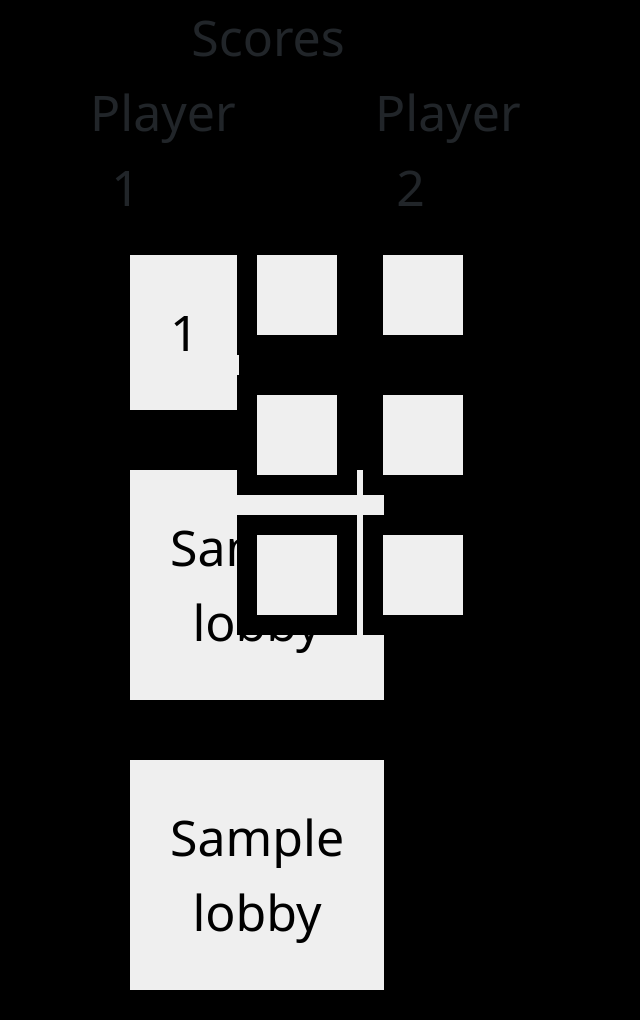
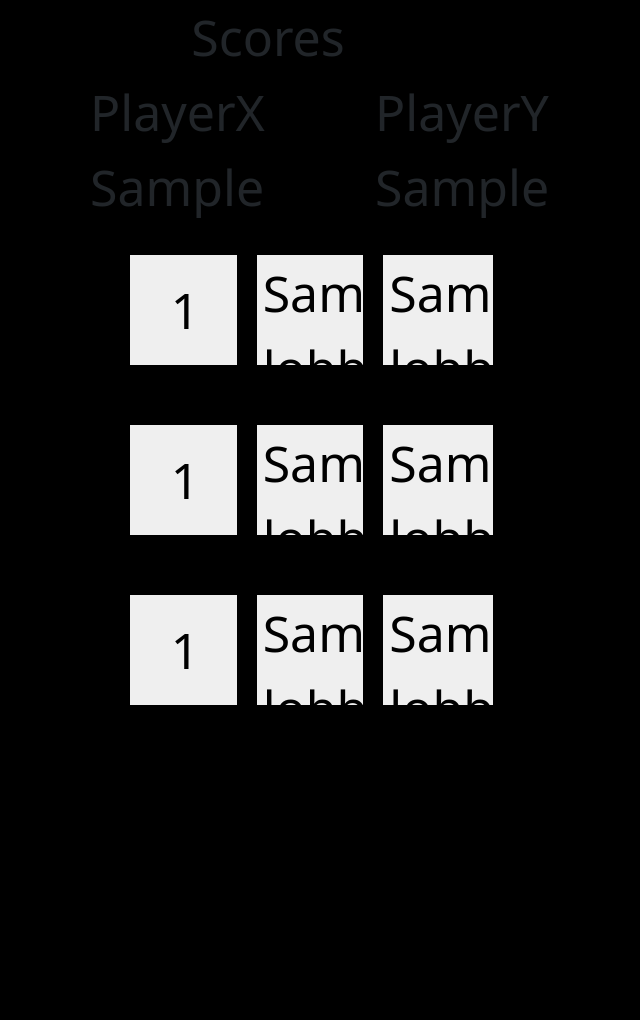
Before and after one commit to Ritesh27P/Tic_tac_toe, a Flask app: template templates/index.html in a window 1280 px wide. Shown: the whole page, without its empty margins (372-1012 px from the left). After the commit the page ends 705 px from the top, so only its background shows below. Run offline with Flask 2, Linux system fonts and the light colour scheme; the template is opened without the code that fills it: most values are stand-ins (such as "Sample title", 1, 10 or a date in 2020).

Commit message:
With major improvements

```diff
--- a/main.py
+++ b/main.py
@@ -1,23 +1,74 @@
-from flask import Flask, render_template
-
+from flask import Flask, render_template, redirect, url_for, request
+import numpy as np
 
 app = Flask(__name__)
-lobby = [[' ', ' ', ' '],
-         [' ', ' ', ' '],
-         [' ', ' ', ' ']]
+starting_symbol = True
+lobby = np.array([[' ', ' ', ' '],
+                  [' ', ' ', ' '],
+                  [' ', ' ', ' ']])
+
+# todo making a comination
+x_win = 0
+y_win = 0
+combination = []
+for a in range(3):
+    for b in range(3):
+        combination.append((a, b))
+win_combination = [[combination[:3]], [combination[3:6]], [combination[6:9]], [combination[:9:3]], [combination[:9:3]], [combination[1:9:3]],
+                   [combination[2:9:3]], [[(0, 0), (1, 1), (2, 2)]], [[(0, 2), (1, 1), (2, 0)]]]
 
 
 @app.route("/")
 def home():
     global lobby
-    print(lobby)
     return render_template('index.html', lobby=lobby)
 
 
-@app.route("/tic_tac")
+@app.route("/tic_tac/", methods=["POST", 'GET'])
 def tic_tac():
-    pass
+    if request.method == 'POST':
+        global starting_symbol, win_combination, lobby, x_win, y_win
+        temp = request.form.get('b1')
+        i, j = temp.split(" ")
+        i, j = int(i), int(j)
+        if starting_symbol and (lobby[i][j] == ' '):
+            lobby[i][j] = "X"
+            starting_symbol = False
+        elif not starting_symbol and (lobby[i][j] == ' '):
+            print('hii')
+            lobby[i][j] = 'O'
+            starting_symbol = True
+
+        for i in lobby:
+            if ' ' in i:
+                break
+            else:
+                return redirect(url_for('home', win=None))
+
+
+        temp = ''
+        for i in win_combination:
+            for j in i:
+                for k in j:
+                    a, b = k[0], k[1]
+                    if lobby[a][b] == 'O' or 'X':
+                        temp += lobby[a][b]
+                if temp == 'XXX':
+                    x_win += 1
+                    lobby = np.array([[' ', ' ', ' '],
+                                      [' ', ' ', ' '],
+                                      [' ', ' ', ' ']])
+                    return render_template('index.html', win='X', lobby=lobby, x=x_win, y=y_win)
+                if temp == 'OOO':
+                    y_win += 1
+                    lobby = np.array([[' ', ' ', ' '],
+                                      [' ', ' ', ' '],
+                                      [' ', ' ', ' ']])
+                    return render_template('index.html', win='O', lobby=lobby, x=x_win, y=y_win)
+                temp = ''
+    return redirect(url_for('home', win=None))
 
 
 if __name__ == "__main__":
     app.run(debug=True)
+    pass
--- a/static/master/styles.css
+++ b/static/master/styles.css
@@ -4,7 +4,8 @@ body{
 
 .button {
   border: 20px solid black;
-  padding: 40px 40px;
+  width: 150px;
+  height: 150px;
   text-align: center;
   display: inline-block;
   margin: 10px 20px;
@@ -16,7 +17,7 @@ body{
 }
 
 .white{
-    background-color: white;
+    background-color: red;
 }
 
 .score{
--- a/templates/index.html
+++ b/templates/index.html
@@ -9,6 +9,9 @@
   </head>
   <body>
 
+  <div>
+      <form></form>
+  </div>
 
   <div class="container tictac">
 
@@ -17,9 +20,9 @@
           <div class="col center score">
               Scores
               <div class="row">
-                  <div class="col col-md-3 center">Player 1</div>
+                  <div class="col col-md-3 center">PlayerX  {{ x }}</div>
                   <div class="col"></div>
-                  <div class="col col-md-3 center">Player 2</div>
+                  <div class="col col-md-3 center">PlayerY  {{ y }}</div>
               </div>
           </div>
           <div class="col"></div>
@@ -35,19 +38,25 @@
 
             <div class="row">
                 <div class="col col-md-4 col-sm-4 col-xs-4">
-                    <button class="button" href="{{ url_for('tic_tac') }}">{{ lobby[0][0] }}</button>
-                    <button class="button" href="{{ url_for('tic_tac') }}">{{ lobby[0][1] }}</button>
-                    <button class="button" href="{{ url_for('tic_tac') }}">{{ lobby[0][2] }}</button>
+                    <form action="{{url_for('tic_tac') }}" method="post">
+                        <button class="button" name="b1" type="submit" value='0 0'>{{ lobby[0][0] }}</button>
+                        <button class="button" name="b1" type="submit" value="1 0">{{ lobby[1][0] }}</button>
+                        <button class="button" name="b1" type="submit" value="2 0">{{ lobby[2][0] }}</button>
+                    </form>
                 </div>
                 <div class="col col-md-4 col-sm-4 col-xs-4">
-                    <button class="button"></button>
-                    <button class="button"></button>
-                    <button class="button"></button>
+                    <form action="{{url_for('tic_tac') }}" method="post">
+                        <button class="button" name="b1" type="submit" value='0 1'>{{ lobby[0][1] }}</button>
+                        <button class="button" name="b1" type="submit" value="1 1">{{ lobby[1][1] }}</button>
+                        <button class="button" name="b1" type="submit" value="2 1">{{ lobby[2][1] }}</button>
+                    </form>
                 </div>
                 <div class="col col-md-4 col-sm-4 col-xs-4">
-                    <button class="button"></button>
-                    <button class="button"></button>
-                    <button class="button"></button>
+                    <form action="{{url_for('tic_tac') }}" method="post">
+                        <button class="button" name="b1" type="submit" value='0 2'>{{ lobby[0][2] }}</button>
+                        <button class="button" name="b1" type="submit" value="1 2">{{ lobby[1][2] }}</button>
+                        <button class="button" name="b1" type="submit" value="2 2">{{ lobby[2][2] }}</button>
+                    </form>
                 </div>
             </div>
 
```
